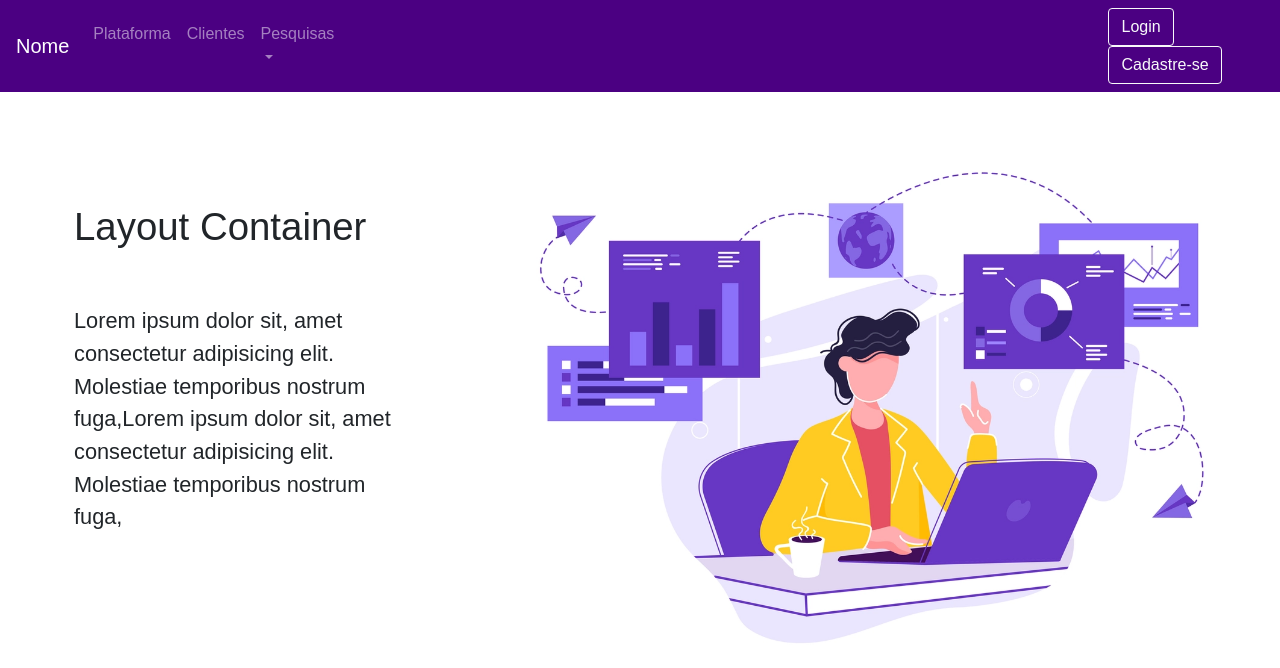
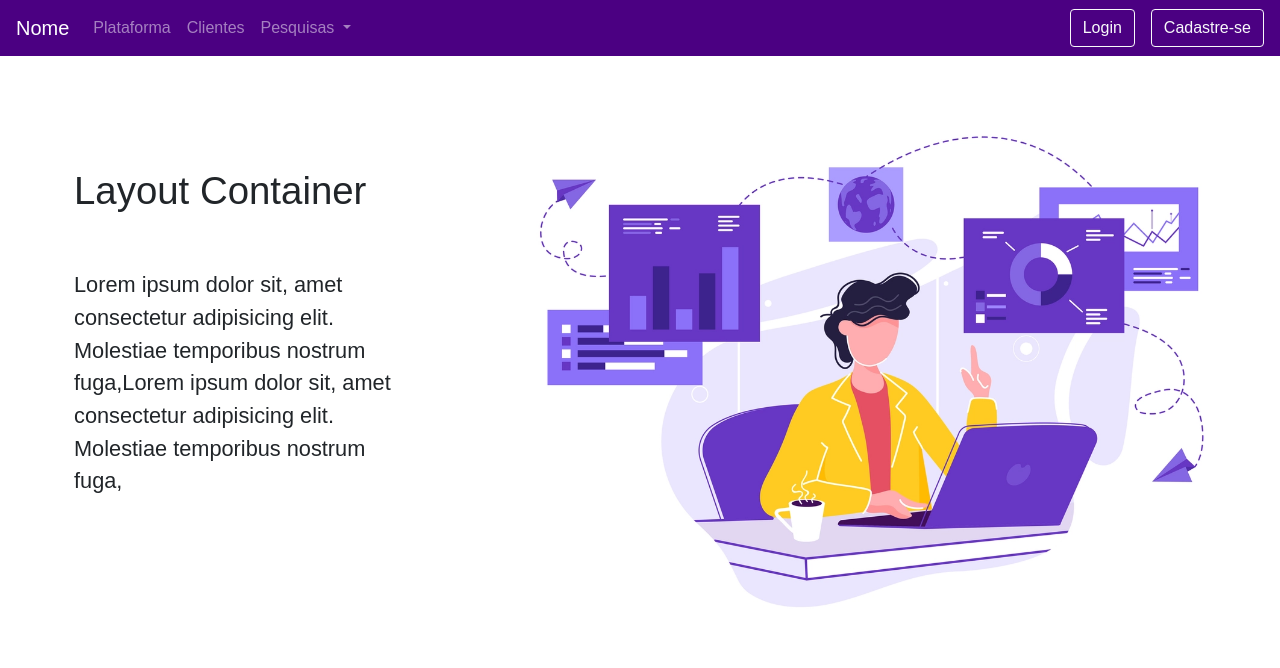
Before and after one commit to brunabrits/TCC_CS, a PHP site: page / in a window 1280 px wide. Shown: the top 668 px of the page. Run offline with PHP 8.4, Linux system fonts and the light colour scheme; some libraries are stand-ins or nearby versions.

Commit message:
ajuste nos botões do home

```diff
--- a/Pesquisas/CES/PesquisaCes.html
+++ b/Pesquisas/CES/PesquisaCes.html
@@ -4,7 +4,7 @@
     <meta charset="UTF-8">
     <meta http-equiv="X-UA-Compatible" content="IE=edge">
     <meta name="viewport" content="width=device-width, initial-scale=1.0">
-    <link rel="stylesheet" type="text/css" href="css/ces.css"/>
+    <link rel="stylesheet" type="text/css" href="css/CES.css"/>
     <link href="https://fonts.googleapis.com/css2?family=Poppins:wght@200&display=swap" rel="stylesheet">
 
 
--- a/includes/telaPrincipal/home.php
+++ b/includes/telaPrincipal/home.php
@@ -17,10 +17,11 @@
 
          }
 
-        @media (min-width: 768px){
+         @media (min-width: 768px){
           .ladinho{
-            margin-left:65% !important;
+            margin-left:auto;
             position: relative;
+            display: flex;
           }
         }
 
```
